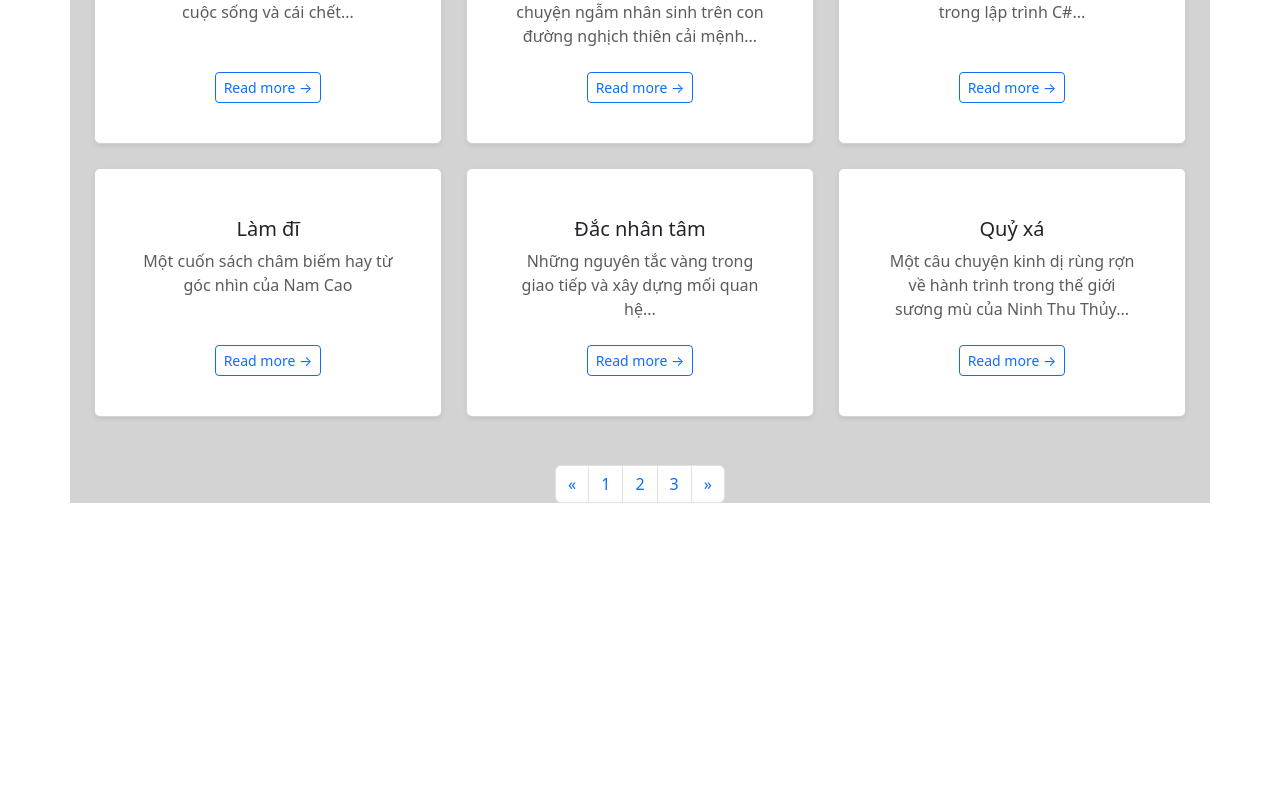
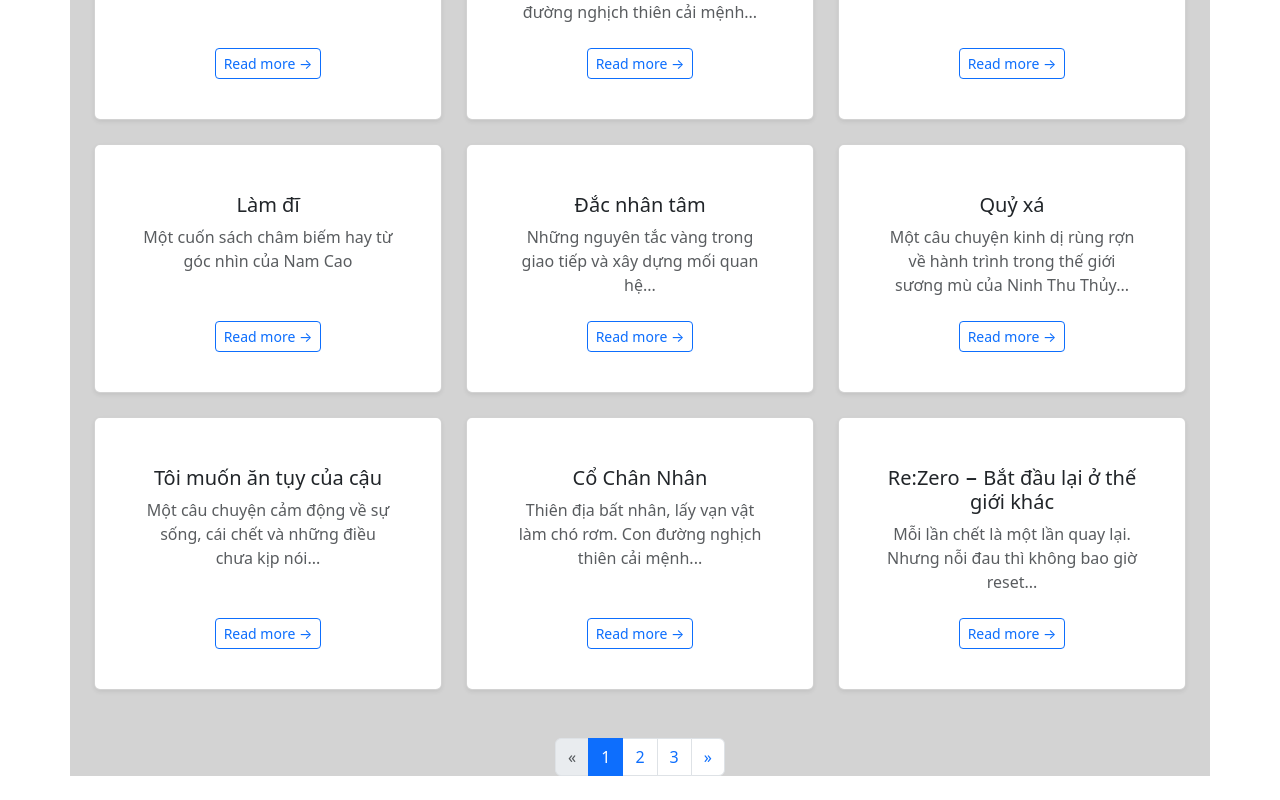
Before and after one commit to Hoshi2107/DailyBlogWeb, a Vue app: page / in a window 1280 px wide. Shown: the part 919-1719 px from the top of the page. Before the commit the page ends 1452 px from the top, so only its background shows below. Built offline with nearby package versions, Linux system fonts and the light colour scheme.

Commit message:
Add more fake data for sample pagination, add pagination func, add post detail with 2 sample, add post detail router

```diff
--- a/src/components/DailyBlogHomePage.vue
+++ b/src/components/DailyBlogHomePage.vue
@@ -4,7 +4,6 @@
   <div class="container">
     <Carousel />
     <h1>Welcome to the Daily Blog Home Page</h1>
-    <div class="content">Today posts will be displayed here.</div>
 
     <!-- Latest Posts Section -->
     <section class="latest-posts py-5">
@@ -12,7 +11,7 @@
         <h2 class="fw-bold mb-4 text-center">Latest Posts</h2>
 
         <div class="row g-4">
-          <div class="col-md-4" v-for="post in latestPosts" :key="post.id">
+          <div class="col-md-4" v-for="post in paginatedPosts" :key="post.id">
             <div class="card h-100 shadow-sm">
               <div class="card-body">
                 <h5 class="card-title">{{ post.title }}</h5>
@@ -22,8 +21,14 @@
               </div>
 
               <div class="card-footer bg-transparent border-0">
+                <!-- <router-link
+                  :to="`/posts/${post.id}`"
+                  class="btn btn-sm btn-outline-primary"
+                >
+                  Read more →
+                </router-link> -->
                 <router-link
-                  :to="`/posts/${post.id}`"
+                  :to="{ name: 'PostDetail', params: { id: post.id } }"
                   class="btn btn-sm btn-outline-primary"
                 >
                   Read more →
@@ -32,29 +37,32 @@
             </div>
           </div>
         </div>
-
-        <!-- <div class="text-center mt-4">
-          <router-link to="/posts" class="btn btn-primary">
-            View All Posts
-          </router-link>
-        </div> -->
       </div>
     </section>
     <!-- Pagination (static example) -->
     <nav aria-label="Page navigation">
-      <ul class="pagination justify-content-center" style="margin-bottom: 30px">
-        <li class="page-item">
-          <a class="page-link" href="#" aria-label="Previous">
-            <span aria-hidden="true">&laquo;</span>
-          </a>
+      <ul class="pagination justify-content-center mb-4">
+        <li class="page-item" :class="{ disabled: currentPage === 1 }">
+          <button class="page-link" @click="changePage(currentPage - 1)">
+            &laquo;
+          </button>
         </li>
-        <li class="page-item"><a class="page-link" href="#">1</a></li>
-        <li class="page-item"><a class="page-link" href="#">2</a></li>
-        <li class="page-item"><a class="page-link" href="#">3</a></li>
-        <li class="page-item">
-          <a class="page-link" href="#" aria-label="Next">
-            <span aria-hidden="true">&raquo;</span>
-          </a>
+
+        <li
+          class="page-item"
+          v-for="page in totalPages"
+          :key="page"
+          :class="{ active: page === currentPage }"
+        >
+          <button class="page-link" @click="changePage(page)">
+            {{ page }}
+          </button>
+        </li>
+
+        <li class="page-item" :class="{ disabled: currentPage === totalPages }">
+          <button class="page-link" @click="changePage(currentPage + 1)">
+            &raquo;
+          </button>
         </li>
       </ul>
     </nav>
@@ -105,6 +113,111 @@
     excerpt:
       "Một câu chuyện kinh dị rùng rợn về hành trình trong thế giới sương mù của Ninh Thu Thủy...",
   },
+  {
+    id: 7,
+    title: "Tôi muốn ăn tụy của cậu",
+    excerpt:
+      "Một câu chuyện cảm động về sự sống, cái chết và những điều chưa kịp nói...",
+  },
+  {
+    id: 8,
+    title: "Cổ Chân Nhân",
+    excerpt:
+      "Thiên địa bất nhân, lấy vạn vật làm chó rơm. Con đường nghịch thiên cải mệnh...",
+  },
+  {
+    id: 9,
+    title: "Re:Zero − Bắt đầu lại ở thế giới khác",
+    excerpt:
+      "Mỗi lần chết là một lần quay lại. Nhưng nỗi đau thì không bao giờ reset...",
+  },
+  {
+    id: 10,
+    title: "Sword Art Online",
+    excerpt:
+      "Khi game không còn là game, cái chết là thật, và đăng xuất là bất khả thi...",
+  },
+  {
+    id: 11,
+    title: "Overlord",
+    excerpt:
+      "Khi server đóng cửa nhưng bạn vẫn còn mắc kẹt trong game với sức mạnh tối thượng...",
+  },
+  {
+    id: 12,
+    title: "No Game No Life",
+    excerpt:
+      "Một thế giới nơi mọi thứ được quyết định bằng game, và hai thiên tài bước vào cuộc chơi.",
+  },
+  {
+    id: 13,
+    title: "Classroom of the Elite",
+    excerpt:
+      "Ngôi trường ưu tú, nơi con người bị phân loại và thao túng bằng trí tuệ.",
+  },
+  {
+    id: 14,
+    title: "Your Name",
+    excerpt:
+      "Hai con người xa lạ, hoán đổi thân xác và tìm thấy nhau qua thời gian.",
+  },
+  {
+    id: 15,
+    title: "Attack on Titan",
+    excerpt: "Tự do là gì khi nhân loại bị nhốt sau những bức tường khổng lồ?",
+  },
+  {
+    id: 16,
+    title: "86 - Eighty Six",
+    excerpt:
+      "Cuộc chiến không người lái, nhưng những người bị bỏ rơi vẫn đang chết mỗi ngày.",
+  },
+  {
+    id: 17,
+    title: "Mushoku Tensei",
+    excerpt:
+      "Một kẻ thất bại tái sinh và quyết tâm sống nghiêm túc ở thế giới mới.",
+  },
+  {
+    id: 18,
+    title: "Monogatari Series",
+    excerpt:
+      "Những hiện tượng siêu nhiên gắn liền với tâm lý và tổn thương con người.",
+  },
+  {
+    id: 19,
+    title: "The Beginning After The End",
+    excerpt:
+      "Một vị vua tái sinh, mang theo ký ức và tham vọng của kiếp trước.",
+  },
+  {
+    id: 20,
+    title: "Solo Leveling",
+    excerpt: "Từ thợ săn yếu nhất trở thành kẻ mạnh nhất, từng bước một.",
+  },
+  {
+    id: 21,
+    title: "Spice and Wolf",
+    excerpt:
+      "Chuyến hành trình buôn bán, tri thức và mối quan hệ giữa người và sói.",
+  },
+  {
+    id: 22,
+    title: "Oshi no Ko",
+    excerpt:
+      "Ánh hào quang của giới giải trí che giấu những bi kịch không ai thấy.",
+  },
+  {
+    id: 23,
+    title: "Violet Evergarden",
+    excerpt:
+      "Hành trình học cách hiểu cảm xúc và ý nghĩa của lời nói: 'Anh yêu em'.",
+  },
+  {
+    id: 24,
+    title: "The Rising of the Shield Hero",
+    excerpt: "Một anh hùng bị phản bội, phải đứng lên từ con số âm.",
+  },
 ]);
 
 //search post
@@ -124,7 +237,23 @@
 //   );
 // });
 
-//pagination
+// pagination
+const postsPerPage = 9;
+const currentPage = ref(1);
+
+const totalPages = computed(() =>
+  Math.ceil(latestPosts.value.length / postsPerPage)
+);
+
+const paginatedPosts = computed(() => {
+  const start = (currentPage.value - 1) * postsPerPage;
+  return latestPosts.value.slice(start, start + postsPerPage);
+});
+
+const changePage = (page) => {
+  if (page < 1 || page > totalPages.value) return;
+  currentPage.value = page;
+};
 </script>
 
 <style scoped>
--- /dev/null
+++ b/src/components/PostDetail.vue
@@ -0,0 +1,110 @@
+<template>
+  <div class="container mt-5 pt-4">
+    <!-- Post content -->
+    <div class="card mb-4 shadow-sm" v-if="post">
+      <div class="card-body">
+        <h2 class="fw-bold">{{ post.title }}</h2>
+        <p class="text-muted mb-2">{{ post.author }} · {{ post.createdAt }}</p>
+        <hr />
+        <p class="fs-6" style="line-height: 1.8">
+          {{ post.content }}
+        </p>
+      </div>
+    </div>
+
+    <!-- Comment section -->
+    <div class="card shadow-sm">
+      <div class="card-body">
+        <h5
+          class="mb-3 pb-3 border-bottom"
+          style="font-weight: bold; font-size: 30px"
+        >
+          Bình luận
+        </h5>
+
+        <!-- Comment list -->
+        <div v-for="c in comments" :key="c.id" class="border-bottom pb-2 mb-3">
+          <strong>{{ c.username }}</strong>
+          <small class="text-muted ms-2">{{ c.createdAt }}</small>
+          <p class="mb-1">{{ c.content }}</p>
+        </div>
+
+        <!-- Add comment -->
+        <div class="mt-3">
+          <textarea
+            class="form-control mb-2"
+            rows="3"
+            placeholder="Your comment..."
+            v-model="newComment"
+          ></textarea>
+          <button class="btn btn-primary" @click="addComment">
+            Comment this post
+          </button>
+        </div>
+      </div>
+    </div>
+  </div>
+</template>
+
+<script setup>
+import { ref } from "vue";
+import { useRoute } from "vue-router";
+
+const route = useRoute();
+const postId = Number(route.params.id);
+
+// FAKE POSTS (sau này thay bằng API)
+const fakePosts = [
+  {
+    id: 1,
+    title: "Tôi muốn ăn tụy của cậu",
+    author: "Hoshi",
+    content:
+      "Một câu chuyện cảm động về cuộc sống và cái chết. Đây là nội dung chi tiết của bài viết...",
+    createdAt: "15/01/2026",
+  },
+  {
+    id: 2,
+    title: "Cổ Chân Nhân",
+    author: "Hoshi",
+    content:
+      "Hành trình nghịch thiên cải mệnh, tranh đấu sinh tồn trong tu chân giới...",
+    createdAt: "16/01/2026",
+  },
+];
+
+// tìm bài viết theo id
+const post = fakePosts.find((p) => p.id === postId);
+
+// FAKE COMMENTS
+const comments = ref([
+  {
+    id: 1,
+    username: "Nguyễn Văn B",
+    content: "Bài này đọc cuốn thật",
+    createdAt: "15/01/2026 10:30",
+  },
+]);
+
+const newComment = ref("");
+const currentUser = "Hoshi"; // fake login
+
+const addComment = () => {
+  if (!newComment.value.trim()) return;
+
+  comments.value.unshift({
+    id: Date.now(),
+    username: currentUser,
+    content: newComment.value,
+    createdAt: new Date().toLocaleString(),
+  });
+
+  newComment.value = "";
+};
+</script>
+
+<style scoped>
+.container {
+  max-width: 900px;
+}
+</style>
--- a/src/router/Index.js
+++ b/src/router/Index.js
@@ -5,6 +5,7 @@
 import Register from "../components/Register.vue";
 import EditPost from "../components/EditPost.vue";
 import NewPost from "../components/NewPost.vue";
+import PostDetail from "../components/PostDetail.vue";
 
 const routes = [
   {
@@ -38,6 +39,11 @@
     name: "NewPost",
     component: () => import("../components/NewPost.vue"),
   },
+  {
+    path: "/posts/:id",
+    name: "PostDetail",
+    component: () => import("../components/PostDetail.vue"),
+  },
 ];
 
 const router = createRouter({
```
